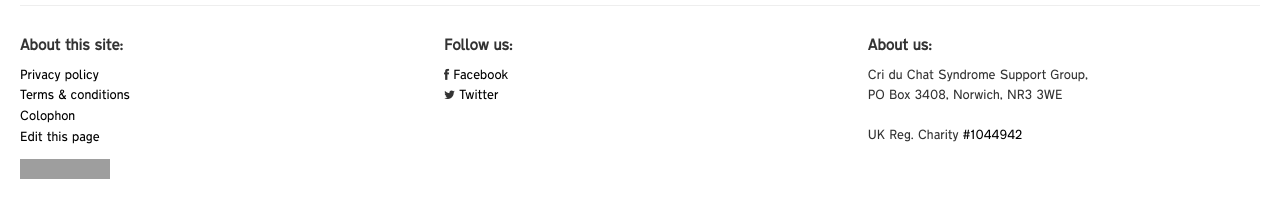
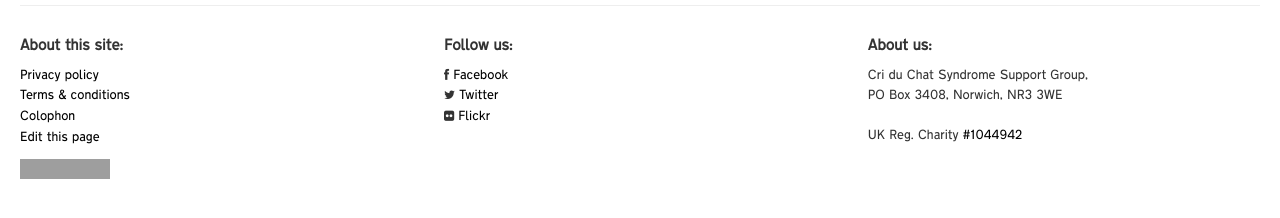
Before and after one commit to lucyjanetetlow/cdcssg.github.io, a Jekyll site: the page built from index.html, in a window 1280 px wide. Shown: the part 616-834 px from the top of the page. Built offline with Jekyll 4.4.1, drawn with Linux system fonts in a browser that asks for light colours; grey boxes are pictures that could not be loaded.

Commit message:
Add flickr link

```diff
--- a/_layouts/default.html
+++ b/_layouts/default.html
@@ -87,6 +87,7 @@
           <ul class='unstyled'>
             <li><i class='fa fa-facebook'></i> <a href='https://www.facebook.com/groups/cdcssguk/'>Facebook</a></li>
             <li><i class='fa fa-twitter'></i> <a href='https://twitter.com/cdcssguk'>Twitter</a></li>
+            <li><i class='fa fa-flickr'></i> <a href='https://secure.flickr.com/photos/115456641@N02/'>Flickr</a></li>
           </ul>
         </div>
         <div class='span4'>
```
